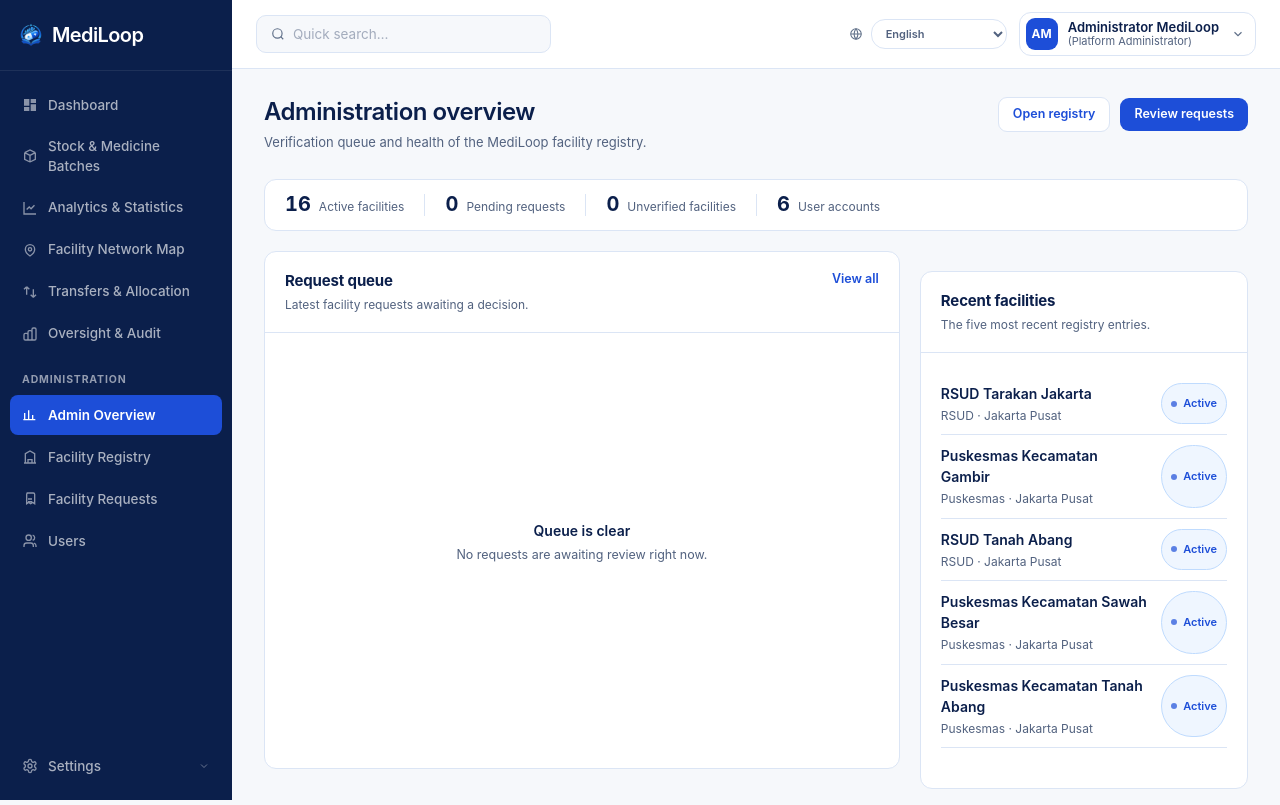
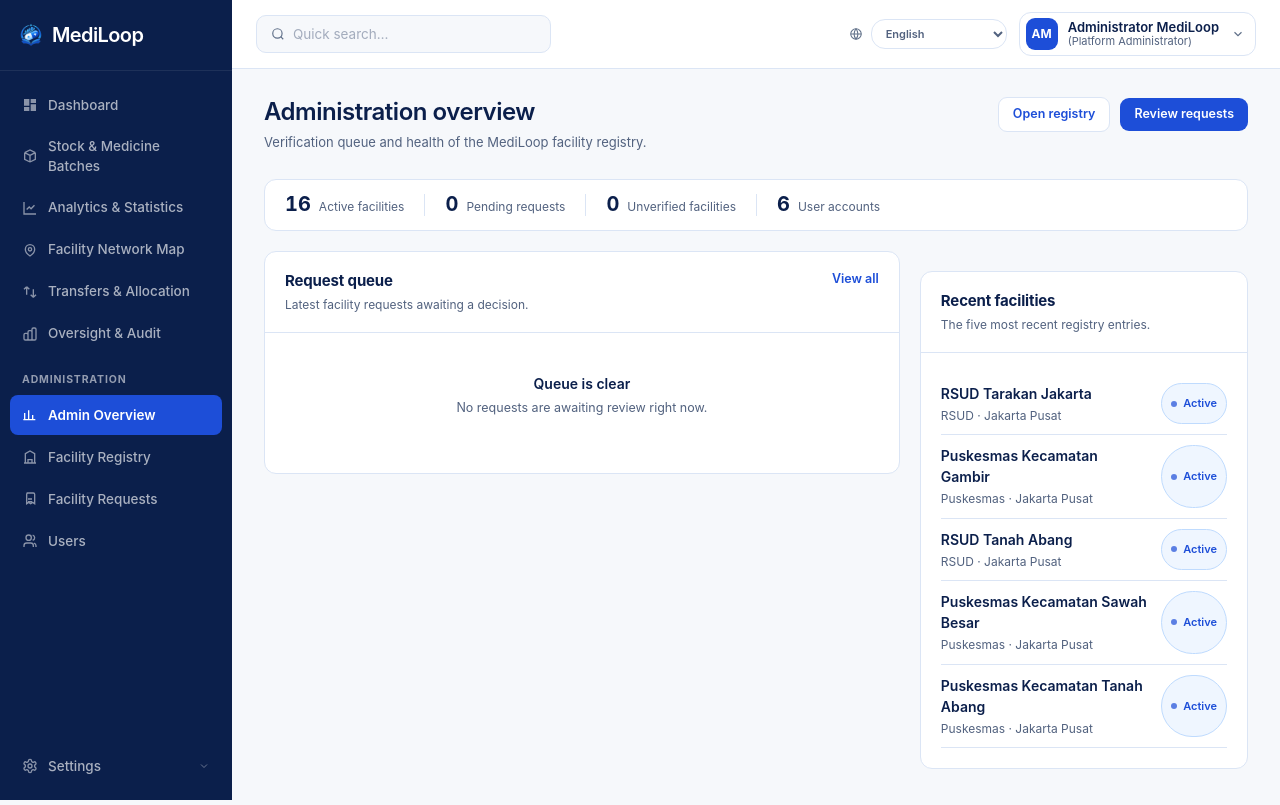
Before and after one commit to EvCamStudio/mediloop, a Laravel app: page /admin in a window 1280 px wide. Run offline with Laravel 12, Linux system fonts and the light colour scheme; a user stored in the database is signed in; data comes from the database, SQL or seed files in the repository; data that the repository does not hold is empty; style sheets or scripts are compiled from the project's sources; some libraries are stand-ins or nearby versions.

Commit message:
fix: resolve intl extension dependency in Formatter and fix propose page card layout

```diff
--- a/resources/views/layouts/mediloop.blade.php
+++ b/resources/views/layouts/mediloop.blade.php
@@ -2054,16 +2054,13 @@
             border-radius: 12px;
             overflow: hidden;
         }
-        /* Global card alignment — semua card sejajar */
-        .ml-card { display: flex; flex-direction: column; height: 100%; }
-        .ml-card-body { flex-grow: 1; min-height: 120px; }
         .ml-card + .ml-card { margin-top: 20px; }
         .ml-card-head {
             padding: 18px 20px;
             border-bottom: 1px solid var(--ml-border);
         }
-        .ml-card-body { padding: 20px; flex-grow: 1; }
-        .ml-empty-state { flex-grow: 1; display: flex; flex-direction: column; align-items: center; justify-content: center; }
+        .ml-card-body { padding: 20px; }
+        .ml-empty-state { display: flex; flex-direction: column; align-items: center; justify-content: center; }
         .ml-card-title {
             margin: 0;
             font-family: var(--font-heading);
@@ -2080,16 +2077,12 @@
         .ml-two-col {
             display: grid;
             grid-template-columns: minmax(0, 1.55fr) minmax(300px, 0.8fr);
-            grid-template-rows: 1fr;
             gap: 20px;
-            align-items: stretch;
+            align-items: start;
         }
         .ml-sticky { position: sticky; top: 84px; }
-        .ml-two-col > .ml-card { height: 100%; display: flex; flex-direction: column; min-height: 420px; }
         .ml-analytics-panels > .ml-card { height: 100%; display: flex; flex-direction: column; min-height: 380px; }
-        /* Global card alignment — semua card sejajar */
-        .ml-card { display: flex; flex-direction: column; height: 100%; }
-        .ml-card-body { flex-grow: 1; min-height: 120px; }
+        .ml-analytics-panels > .ml-card > .ml-card-body { flex-grow: 1; }
 
         .ml-alert {
             padding: 12px 16px;
```
Also changed, not shown: app/Support/Formatter.php (+21 -3 lines).
